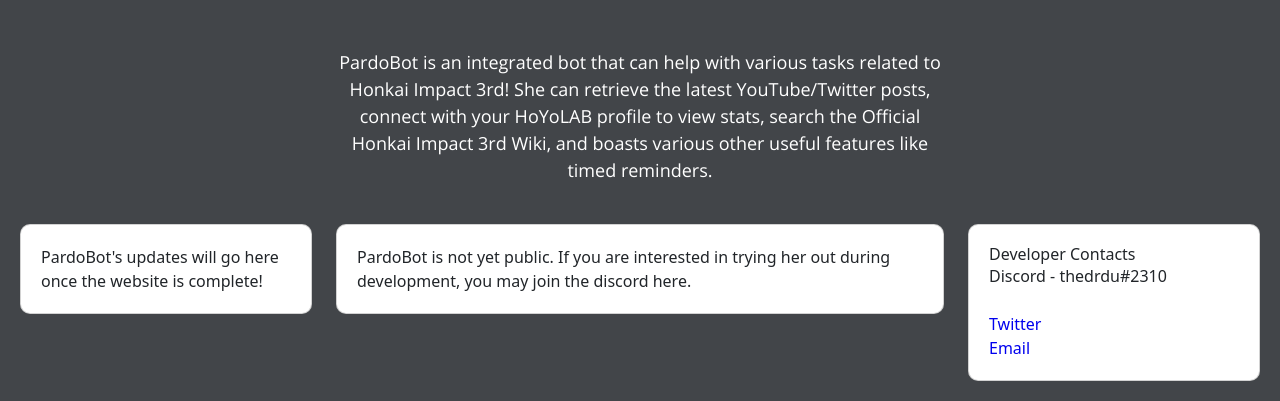
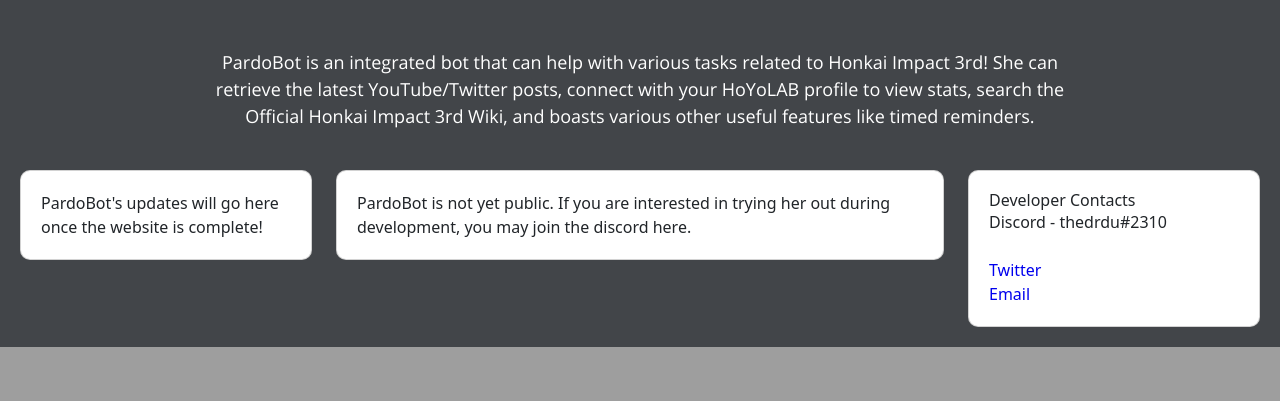
Before and after one commit to thedrdu/PardoBotWebsite, a Flask app: page / in a window 1280 px wide. Shown: the part 583-984 px from the top of the page. After the commit the page ends 930 px from the top, so only its background shows below. Run offline with Flask 2, Linux system fonts and the light colour scheme.

Commit message:
widen pardobot description

```diff
--- a/templates/index.html
+++ b/templates/index.html
@@ -15,7 +15,7 @@
     </div>
 
     <div align="center" style="padding: 20px; background-color: 424549;">
-        <div style="margin-right: 25%; margin-left: 25%; padding-top: 30px;">
+        <div style="margin-right: 15%; margin-left: 15%; padding-top: 30px;">
             <a style="font-size: 18px; color: white; font-family: 'Open Sans'">
                 PardoBot is an integrated bot that can help with various tasks related to Honkai Impact 3rd!
                 She can retrieve the latest YouTube/Twitter posts, connect with your HoYoLAB profile to view stats,
```
